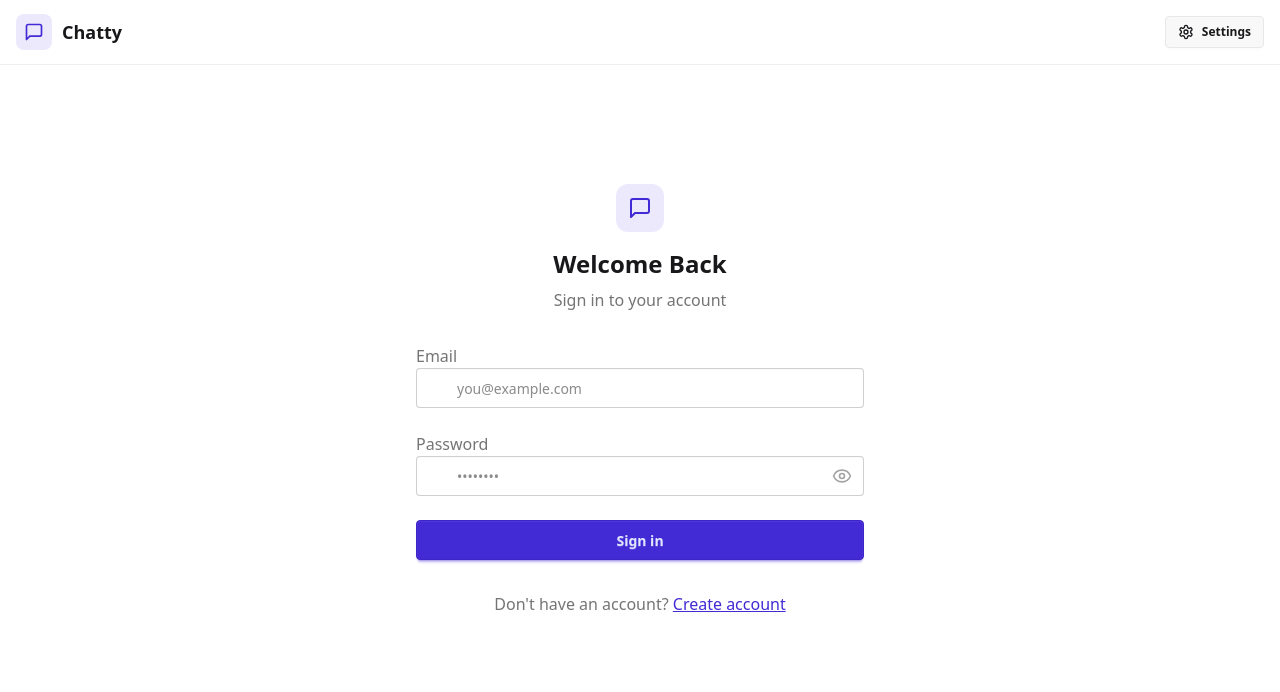
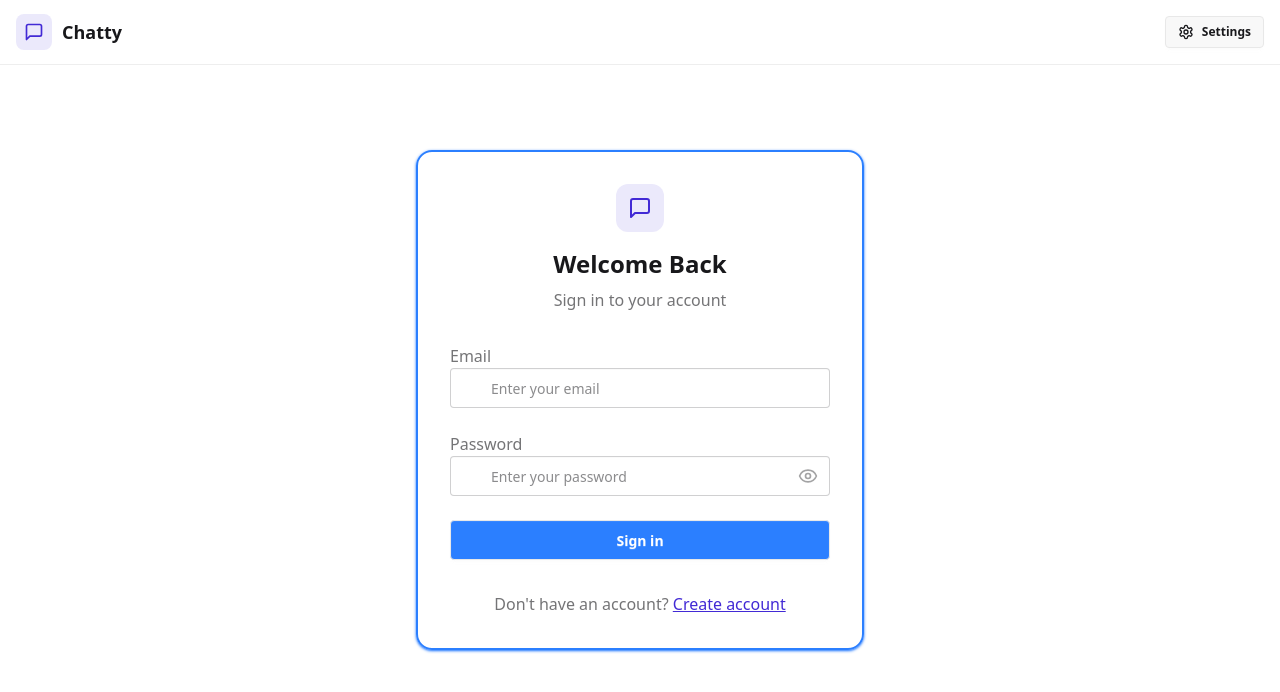
Before and after one commit to rohanmaiti/ChatApplication, a React (Vite) app in the folder frontend/: page /login in a window 1280 px wide. Shown: the top 692 px of the page. Built offline with nearby package versions, Linux system fonts and the light colour scheme; no server answers.

Commit message:
loginpage frontend updated

```diff
--- a/frontend/src/pages/LoginPage.jsx
+++ b/frontend/src/pages/LoginPage.jsx
@@ -20,7 +20,7 @@ export const LoginPage = () => {
     <div className="h-screen grid lg:grid-cols-1">
     {/* Left Side - Form */}
     <div className="flex flex-col justify-center items-center p-6 sm:p-12">
-      <div className="w-full max-w-md space-y-8">
+      <div className="w-full max-w-md space-y-8 shadow-blue-500/100 border-blue-500  border-2 p-8 rounded-2xl shadow-sm hover:border-blue-100">
         {/* Logo */}
         <div className="text-center mb-8">
           <div className="flex flex-col items-center gap-2 group">
@@ -48,7 +48,7 @@ export const LoginPage = () => {
               <input
                 type="email"
                 className={`input input-bordered w-full pl-10`}
-                placeholder="you@example.com"
+                placeholder="Enter your email"
                 value={formData.email}
                 onChange={(e) => setFormData({ ...formData, email: e.target.value })}
               />
@@ -66,7 +66,7 @@ export const LoginPage = () => {
               <input
                 type={showPassword ? "text" : "password"}
                 className={`input input-bordered w-full pl-10`}
-                placeholder="••••••••"
+                placeholder="Enter your password"
                 value={formData.password}
                 onChange={(e) => setFormData({ ...formData, password: e.target.value })}
               />
@@ -84,7 +84,7 @@ export const LoginPage = () => {
             </div>
           </div>
 
-          <button type="submit" className="btn btn-primary w-full" disabled={isLoggingIn}>
+          <button type="submit" className="btn bg-blue-500 text-white hover:bg-green-700 w-full" disabled={isLoggingIn}>
             {isLoggingIn ? (
               <>
                 <Loader2 className="h-5 w-5 animate-spin" />
```
